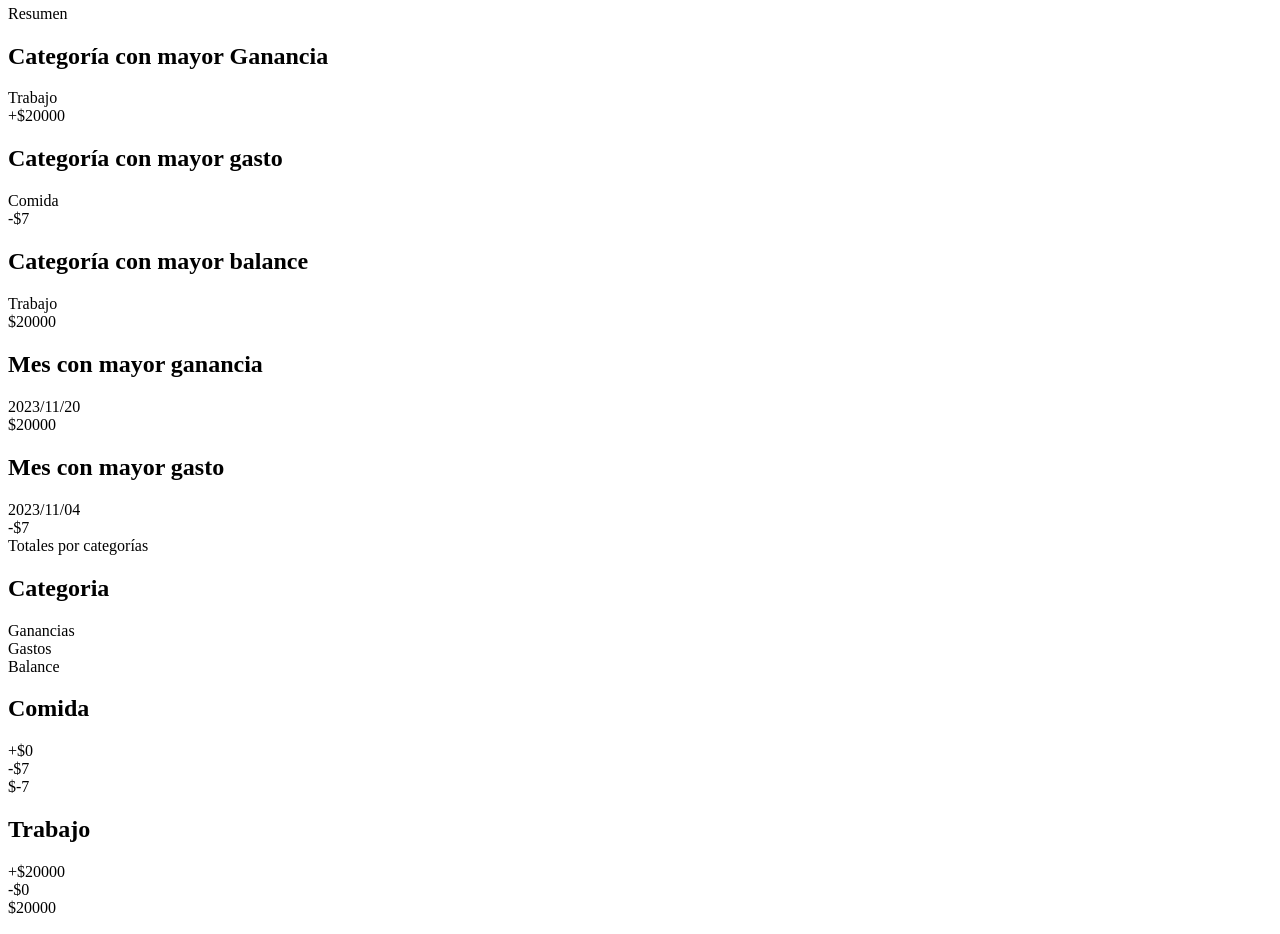
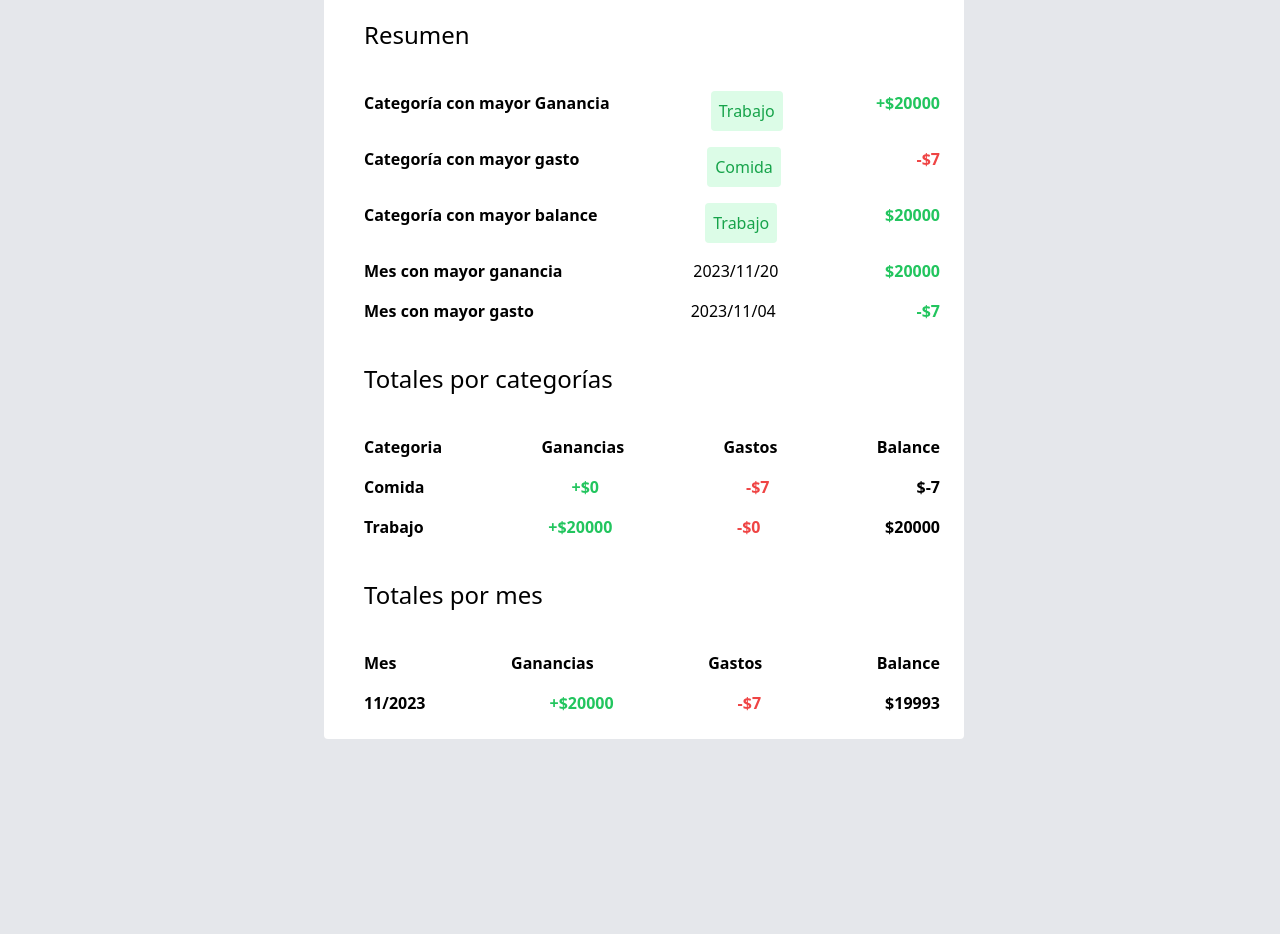
Before and after one commit to PamelaViale/Proyecto-Ahorradas-2023, a plain HTML site: page index/reportes.html in a window 1280 px wide. Shown: the part 237-1171 px from the top of the page. After the commit the page ends 976 px from the top, so only its background shows below. Drawn offline with nearby package versions, Linux system fonts and the light colour scheme.

Commit message:
I added styles to reports and created a link to redirect it with balance

```diff
--- a/index/reportes.html
+++ b/index/reportes.html
@@ -3,10 +3,15 @@
   <head>
     <meta charset="UTF-8" />
     <meta name="viewport" content="width=device-width, initial-scale=1.0" />
+    <script
+    src="https://kit.fontawesome.com/e0b1eca94c.js"
+    crossorigin="anonymous"
+  ></script>
+  <script src="https://cdn.tailwindcss.com"></script>
     <title>Reportes</title>
   </head>
-  <body >
-    <nav class="bg-teal-500 h-24 flex justify-between items-center p-4">
+  <body class="bg-gray-200 xl:flex flex-col items-center justify-center">
+    <nav class="bg-teal-500 h-24 flex justify-between items-center p-4 xl:w-screen">
         <div class="flex items-center">
           <i class="fas fa-wallet text-white text-4xl"></i>
           <h1 class="text-white ml-2 text-4xl">AhorrADAs</h1>
@@ -15,7 +20,7 @@
         <ul class="hidden md:flex space-x-4 ">
           <li>
             <i class="fas fa-chart-line text-white"></i
-            ><a href="#" class="text-white text-xl ml-2" id="balance-options">Balance</a>
+            ><a href="/index.html" class="text-white text-xl ml-2" id="balance-options">Balance</a>
           </li>
           <li>
             <i class="fas fa-tag text-white"></i
@@ -53,81 +58,92 @@
       </nav>
 
 
+<!-- centrar el vid en mas de 1024 -->
+    <div class="bg-white mr-4 mt-12 ml-6 p-6 rounded lg:w-11/12 xl:w-6/12">
+      <div><h2 class="text-4xl font-bold mb-12">Reportes</h2></div>
+      <section>
+        <div class="ml-4">
+        <div class="text-2xl mb-10">Resumen</div>
 
-    <div>
-      <div><h2>Reportes</h2></div>
-      <section>
-        <div>Resumen</div>
-        <div>
-          <div><h2>Categoría con mayor Ganancia</h2></div>
-          <div>Trabajo</div>
-          <div>+$20000</div>
+        <div class="flex justify-between mb-4">
+          <div><h2 class="flex flex-wrap w-28 mr-2 font-bold lg:w-full">Categoría con mayor Ganancia</h2></div>
+          <div class="bg-green-100 text-green-600 p-2 h-10 flex items-center text-center round ext-green-800 rounded">Trabajo</div>
+          <div class="text-green-500  font-bold">+$20000</div>
         </div>
 
-        <div>
-          <div><h2>Categoría con mayor gasto</h2></div>
-          <div>Comida</div>
-          <div>-$7</div>
+        <div class="flex justify-between mb-4">
+          <div><h2 class="flex flex-wrap w-28 font-bold lg:w-full">Categoría con mayor gasto</h2></div>
+          <div class="bg-green-100 text-green-600 p-2 h-10 flex items-center round ext-green-800 rounded mr-8 lg:mr-2">Comida</div>
+          <div class="text-red-500 font-bold">-$7</div>
         </div>
 
-        <div>
-          <div><h2>Categoría con mayor balance</h2></div>
-          <div>Trabajo</div>
-          <div>$20000</div>
+        <div class="flex justify-between mb-4">
+          <div><h2 class="flex flex-wrap w-28 font-bold lg:w-full">Categoría con mayor balance</h2></div>
+          <div class="bg-green-100 text-green-600 p-2 h-10 flex items-center round ext-green-800 rounded">Trabajo</div>
+          <div class="text-green-500 font-bold">$20000</div>
         </div>
 
-        <div>
-          <div><h2>Mes con mayor ganancia</h2></div>
-          <div>2023/11/20</div>
-          <div>$20000</div>
+        <div class="flex justify-between mb-4">
+          <div><h2 class="flex flex-wrap w-28 font-bold lg:w-full">Mes con mayor ganancia</h2></div>
+          <div class="lg:ml-6">2023/11/20</div>
+          <div class="text-green-500 font-bold">$20000</div>
         </div>
 
-        <div>
-          <div><h2>Mes con mayor gasto</h2></div>
-          <div>2023/11/04</div>
-          <div>-$7</div>
+        <div class="flex justify-between mb-4">
+          <div><h2 class="flex flex-wrap w-28 font-bold lg:w-full">Mes con mayor gasto</h2></div>
+          <div class="mr-8 lg:ml-12">2023/11/04</div>
+          <div class="text-green-500 font-bold">-$7</div>
         </div>
       </section>
 
       <section>
-        <div>Totales por categorías</div>
-        <div>
-          <div><h2>Categoria</h2></div>
-          <div>Ganancias</div>
-          <div>Gastos</div>
-          <div>Balance</div>
+        <div class="ml-4">
+        <div class="text-2xl mb-10 mt-10">Totales por categorías</div>
+
+
+        <div class="flex justify-between">
+          <div class="flex font-bold">Categoria</div>
+          <div class="flex font-bold">Ganancias</div>
+          <div class="flex font-bold">Gastos</div>
+          <div class="flex font-bold">Balance</div>
         </div>
 
-        <div>
-          <div><h2>Comida</h2></div>
-          <div>+$0</div>
-          <div>-$7</div>
-          <div>$-7</div>
+        <div class="flex justify-between mb-4 mt-4 text-center">
+          <div class="flex text-center font-bold">Comida</div>
+          <div class="text-green-500 font-bold">+$0</div>
+          <div class="text-red-500 font-bold">-$7</div>
+          <div class=" font-bold">$-7</div>
         </div>
 
-        <div>
-          <div><h2>Trabajo</h2></div>
-          <div>+$20000</div>
-          <div>-$0</div>
-          <div>$20000</div>
+        <div class="flex justify-between mb-4 mt-4 text-center ">
+          <div class="flex text-center font-bold">Trabajo</div>
+          <div class="text-green-500 font-bold">+$20000</div>
+          <div class="text-red-500 font-bold">-$0</div>
+          <div class="font-bold">$20000</div>
         </div>
       </section>
+
+
+
       <section>
-        <div><h2>Totales por mes</h2></div>
-        <div>
-            <div><h2>Mes</h2></div>
-            <div>Ganancias</div>
-            <div>Gastos</div>
-            <div>Balance</div>
+        <div class="ml-4">
+        <div class="text-2xl mb-10 mt-10">Totales por mes</div>
+        <div class="flex justify-between mb-4">
+            <div class="flex font-bold">Mes</div>
+            <div class="flex font-bold">Ganancias</div>
+            <div class="flex font-bold">Gastos</div>
+            <div class="flex font-bold">Balance</div>
           </div>
 
-          <div>
-            <div><h2>11/2023</h2></div>
-            <div>+$20000</div>
-            <div>-$7</div>
-            <div>$19993</div>
+          <div class="flex justify-between">
+            <div class="flex text-center font-bold">11/2023</div>
+            <div class="text-green-500 font-bold">+$20000</div>
+            <div class="text-red-500  font-bold">-$7</div>
+            <div class="font-bold">$19993</div>
           </div>
-
+        </div>
+    </div>
+</div>
       </section>
     </div>
   </body>
```
Also changed, not shown: index.html (+1 -1 lines).
